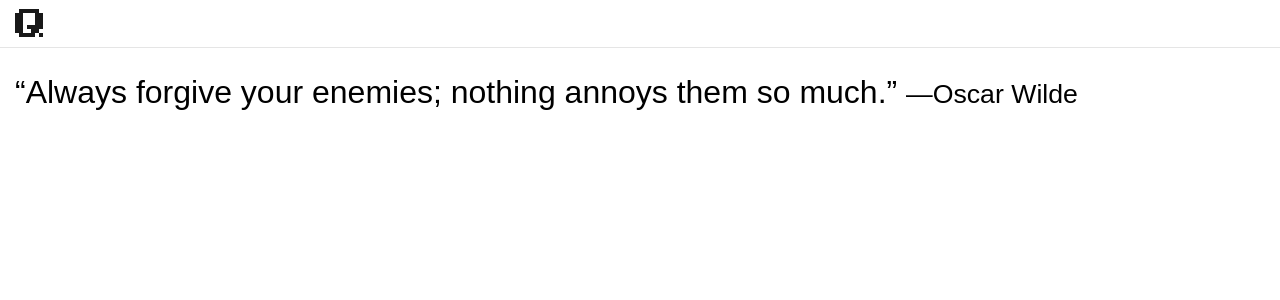
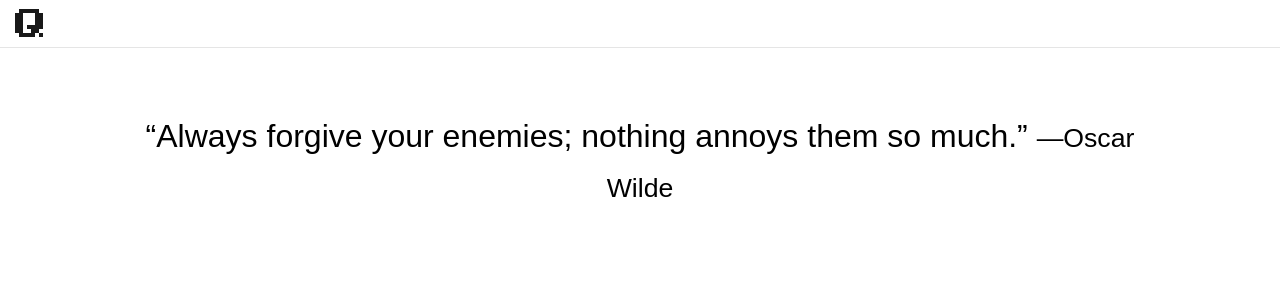
Before and after one commit to quoke/quoke.github.io, a Jekyll site: the page built from _quotations/always-forgive-your-enemies.html, in a window 1280 px wide. Shown: the top 300 px of the page. Built offline with Jekyll 4.4.1, drawn with Linux system fonts in a browser that asks for light colours.

Commit message:
Center and more top padding

```diff
--- a/_layouts/quote.html
+++ b/_layouts/quote.html
@@ -2,11 +2,8 @@
 <html lang="en">
 {% include head.html %}
 <body>
-  <div class="quote">
-    {% include navigation.html %}
-    <!-- <div>
-        {{ page.text }}
-    </div> -->
+  {% include navigation.html %}
+  <div class="single-quote">
     <div class="quote-content">
       <div class="quote-{{ page.size }}">
         <div>&ldquo;{{ page.text }}&rdquo; {% if page.author %}
--- a/_sass/_main.scss
+++ b/_sass/_main.scss
@@ -33,17 +33,23 @@ body {
   font-size: 28px;
   position: relative;
   margin: auto;
-  text-align: left;
+  // text-align: center;
   white-space: nowrap;
   overflow: hidden;
   text-overflow: ellipsis;
 }
 
+.single-quote {
+  text-align: center;
+}
+
 .quote-content {
-  padding: 20px $page-gutter;
+  padding: 2em $page-gutter;
   font-size: 32px;
   line-height: 1.5em;
-  // max-width: 960px;
+  text-align: center;
+  max-width: 1024px;
+  margin: auto;
 }
 
 @import "responsive";
```
